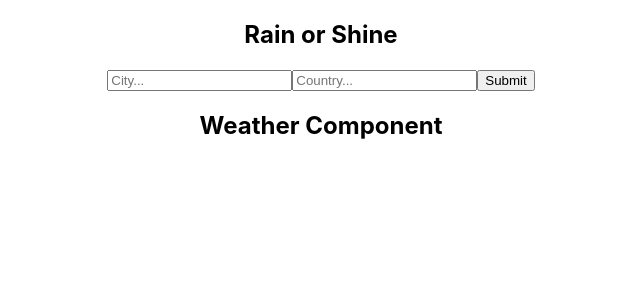
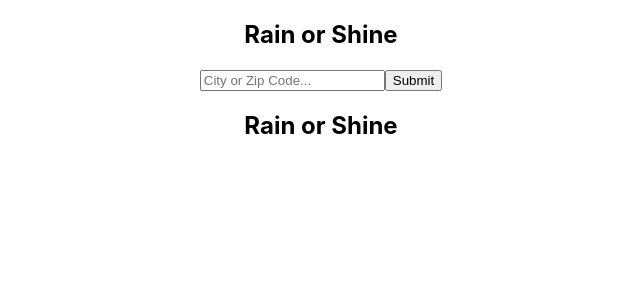
Before and after one commit to Jonathanhovland/weather-application, a React (Create React App) app: page / in a window 1280 px wide. Shown: the top 300 px of the page, without its empty margins (319-959 px from the left). Built offline with nearby package versions, Linux system fonts and the light colour scheme.

Commit message:
Fetching the API correctly

```diff
--- a/src/App.js
+++ b/src/App.js
@@ -8,16 +8,23 @@ import Weather from './Components/Weather';
 class App extends Component {
 
   state = {
-    weatherData: []
+    weatherData: [],
+    input: ''
   }
 
-  async getWeather(e) {
+  handleChange = (e) => {
     e.preventDefault()
-    const city = e.target.elements.city.value
-    const country = e.target.elements.country.value
-    const res = await fetch(`api.openweathermap.org/data/2.5/forecast?q=${city},${country}&mode=json&appid=80bebdcca0b791a791b9d6b812f71e83`)
+    this.setState({ input: e.target.value })
+  }
+
+  getWeather = async (e) => {
+    e.preventDefault()
+    console.log(typeof this.state.input)
+    let zipUrl = `http://api.openweathermap.org/data/2.5/forecast?mode=json&appid=80bebdcca0b791a791b9d6b812f71e83&zip=${this.state.input},us&units=imperial`
+    let cityUrl = `http://api.openweathermap.org/data/2.5/forecast?q=${this.state.input},us&mode=json&appid=80bebdcca0b791a791b9d6b812f71e83&units=imperial`
+    const res = await fetch(isNaN(!Number(this.state.input)) ? cityUrl : zipUrl)
     const weather = await res.json()
-    // this.setState({ weatherData: weather })
+    this.setState({ weatherData: weather })
     console.log(weather)
   }
 
@@ -25,7 +32,7 @@ class App extends Component {
     return (
       <div className="App">
         <Header />
-        <Form getWeather={this.getWeather}/>
+        <Form getWeather={this.getWeather} handleChange={this.handleChange}/>
         <Weather />
       </div>
     );
--- a/src/Components/Form.js
+++ b/src/Components/Form.js
@@ -1,10 +1,9 @@
 import React from "react"
 
-const Form = ({ getWeather }) => {
+const Form = ({ getWeather, handleChange }) => {
     return (
         <form onSubmit={ getWeather }>
-            <input type="text" name="city" placeholder="City..."></input>
-            <input type="text" name="country" placeholder="Country..."></input>
+            <input type="text" name="input" onChange={handleChange} placeholder="City or Zip Code..."></input>
             <button>Submit</button>
         </form>
     )
--- a/src/Components/Weather.js
+++ b/src/Components/Weather.js
@@ -3,7 +3,7 @@ import React from "react"
 const Weather = () => {
     return (
        <nav>
-           <h1>Weather Component</h1>
+           <h1>Rain or Shine</h1>
        </nav>
     )
 }
```
